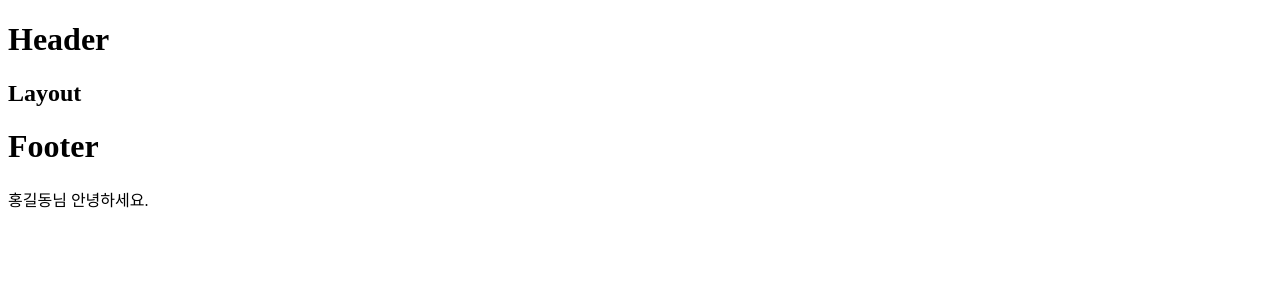
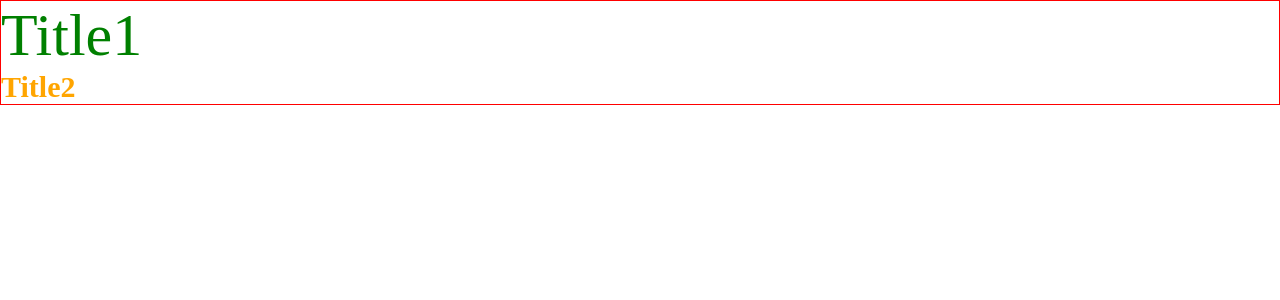
Before and after one commit to wknowpark797/react-basic, a React (Create React App) app: page / in a window 1280 px wide. Shown: the top 300 px of the page. Built offline with nearby package versions, Linux system fonts and the light colour scheme.

Commit message:
스타일 적용

```diff
--- /dev/null
+++ b/src/App2.js
@@ -0,0 +1,24 @@
+// sass loader가 함께 들어가 있어 watch 할 필요가 없다.
+import './scss/style.scss';
+
+function App2() {
+	const fontStyle = {
+		color: 'green',
+		fontSize: 60,
+		fontWeight: 'normal',
+	};
+
+	return (
+		<>
+			<div className='wrap'>
+				{/* 정의한 스타일 객체를 변수에 선언 후 가상돔에 연결 */}
+				<h1 style={fontStyle}>Title1</h1>
+
+				{/* 가상돔에 직접 객체 리터럴 형식으로 스타일 적용 */}
+				<h1 style={{ color: 'orange', fontSize: 30 }}>Title2</h1>
+			</div>
+		</>
+	);
+}
+
+export default App2;
--- a/src/index.js
+++ b/src/index.js
@@ -1,12 +1,13 @@
 import React from 'react';
 import ReactDOM from 'react-dom';
-import App from './App';
+// import App from './App';
+import App2 from './App2';
 import { HashRouter } from 'react-router-dom';
 
 ReactDOM.render(
 	<React.StrictMode>
 		<HashRouter>
-			<App />
+			<App2 />
 		</HashRouter>
 	</React.StrictMode>,
 	document.getElementById('root')
--- /dev/null
+++ b/src/scss/_reset.scss
@@ -0,0 +1,13 @@
+* {
+	margin: 0;
+	padding: 0;
+	box-sizing: border-box;
+}
+ul,
+ol,
+li {
+	list-style: none;
+}
+a {
+	text-decoration: none;
+}
--- /dev/null
+++ b/src/scss/style.scss
@@ -0,0 +1,5 @@
+@import 'reset';
+
+.wrap {
+	border: 1px solid red;
+}
```
